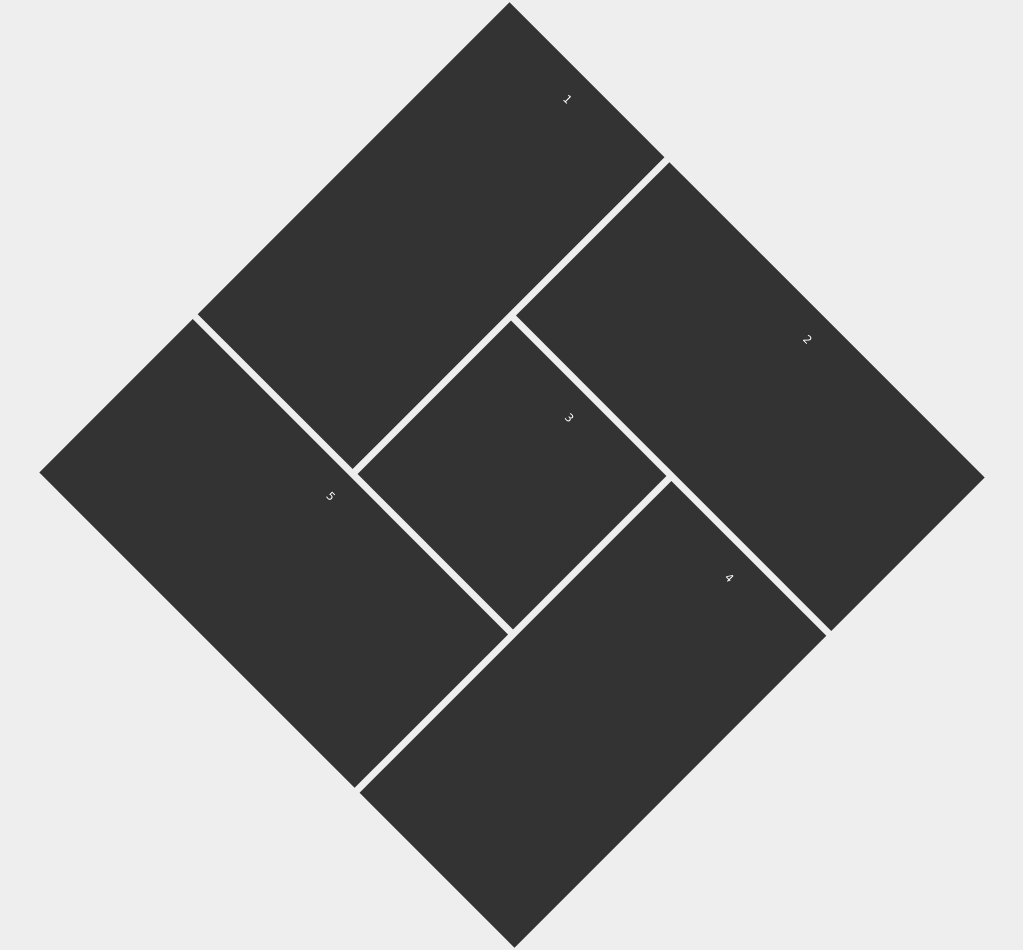
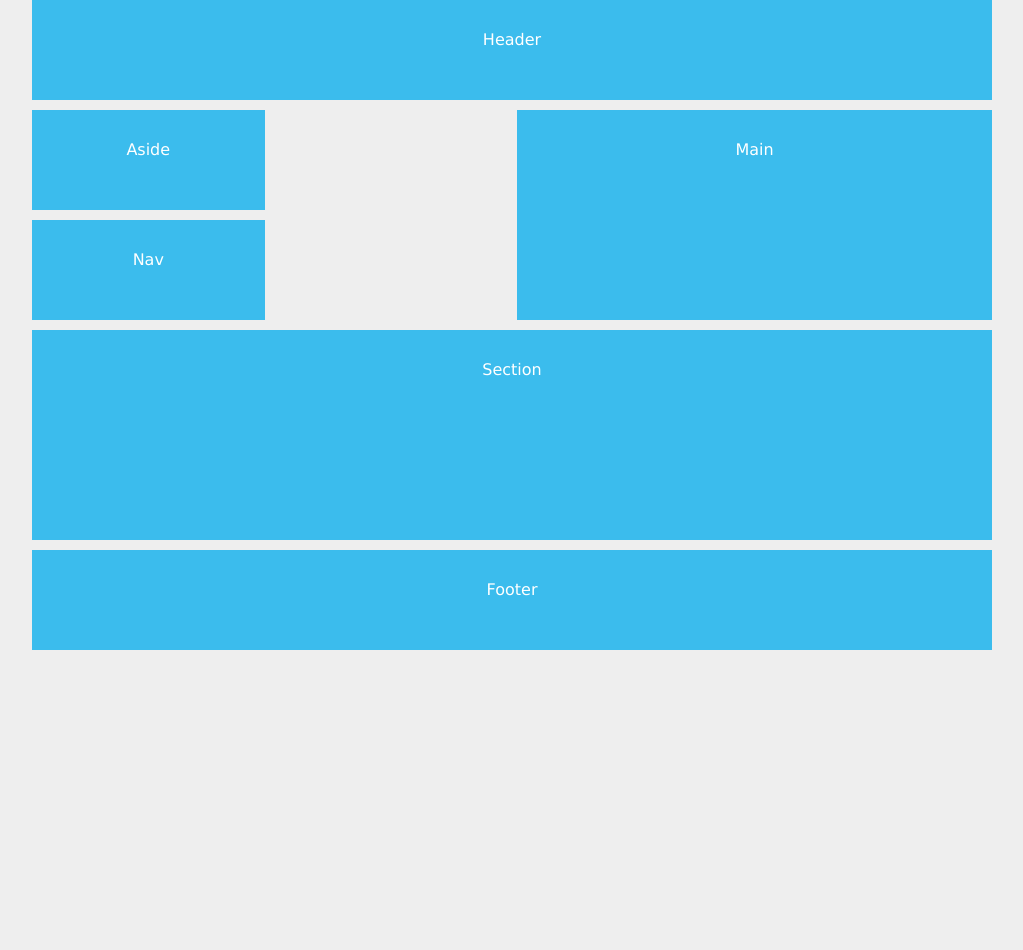
Before and after one commit to venkatram64/css-grid, a website built with webpack: page app/index.html in a window 1280 px wide. Shown: the whole page, without its empty margins (128-1151 px from the left). After the commit the page ends 800 px from the top, so only its background shows below. Built offline with nearby package versions, Linux system fonts and the light colour scheme.

Commit message:
added code

```diff
--- a/app/index.html
+++ b/app/index.html
@@ -10,57 +10,64 @@
       }
       #content {
         display: grid;
-        grid-template-columns: repeat(6,1fr);
-        grid-auto-rows: minmax(150px, auto);
+        grid-template-columns: repeat(4, 1fr);
+        grid-auto-rows: minmax(100px, auto);
         grid-gap: 10px;
         max-width: 960px;
         margin: 0 auto;
+       /* grid-template-areas:
+        "header header header header"
+        "aside aside main main"
+        "nav nav main main"
+        "section section section section"
+        "section section section section"
+        "footer footer footer footer";*/
+        grid-template-areas:
+        "header header header header"
+        "aside . main main"
+        "nav . main main"
+        "section section section section"
+        "section section section section"
+        "footer footer footer footer";
       }
 
-      #content div {
-        background: #333;
+      #content > * {
+        background: #3bbced;
         padding: 30px;
       }
 
-      .one{
-        grid-column: 1/3;
-        grid-row: 1/5;
+      header{
+        grid-area: header;
       }
-
-      .two{
-        grid-column: 3/7;
-        grid-row:1/3;
+      main{
+        grid-area: main;
       }
-
-      .three{
-        grid-column: 3/5;
-        grid-row:3/5;
+      aside{
+        grid-area: aside;
       }
-
-      .four{
-        grid-column: 5/7;
-        grid-row:3/7;
+      section{
+        grid-area: section;
       }
-
-      .five{
-        grid-column: 1/5;
-        grid-row:5/7;
+      nav{
+        grid-area: nav;
       }
-
-      #content{
-        transform: rotate(45deg) scale(0.7);
+      footer{
+        grid-area: footer;
       }
-
 
     </style>
   </head>
   <body>
+
+
     <div id="content">
-        <div class="one">1</div>
-        <div class="two">2</div>
-        <div class="three">3</div>
-        <div class="four">4</div>
-        <div class="five">5</div>
+
+        <header>Header</header>
+        <main>Main</main>
+        <section>Section</section>
+        <aside>Aside</aside>
+        <nav>Nav</nav>
+        <footer>Footer</footer>
     </div>
 
   </body>
```
Also changed, not shown: app/index.8.html (added, +67 -0 lines).
